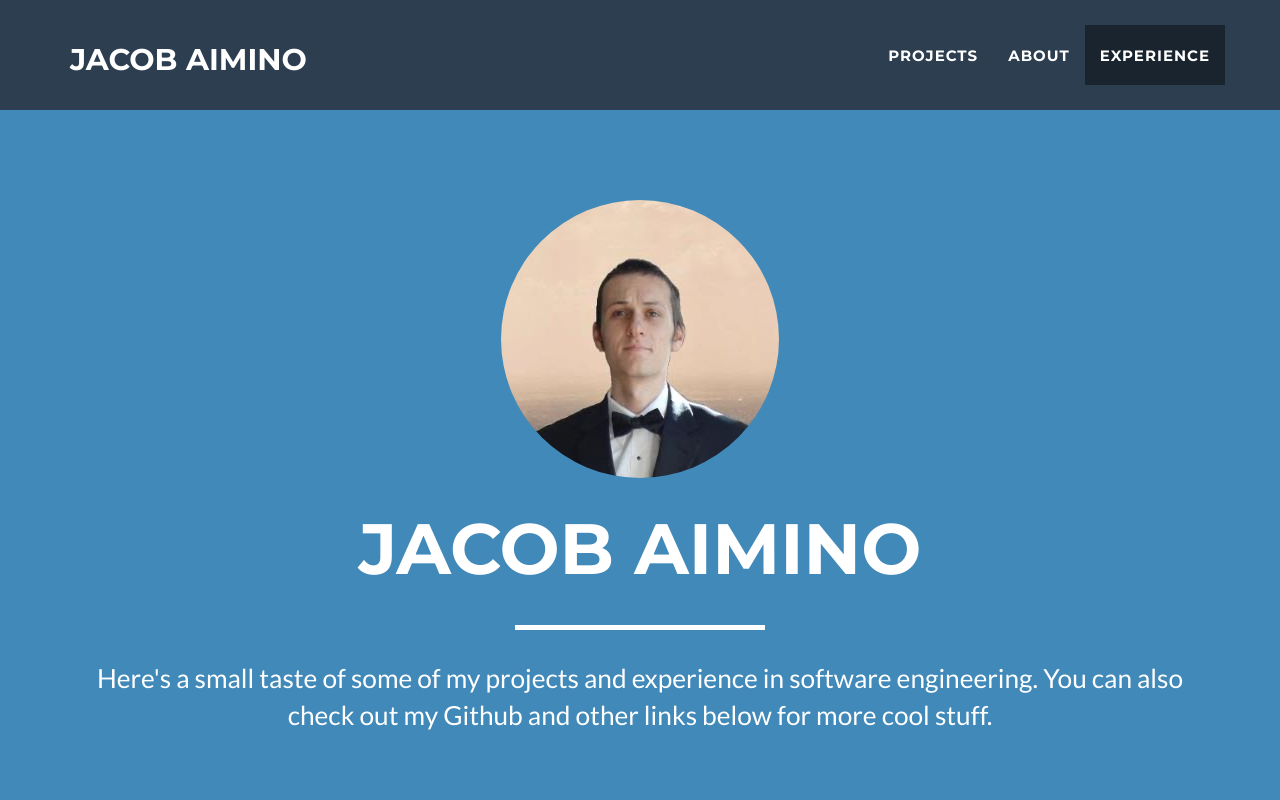
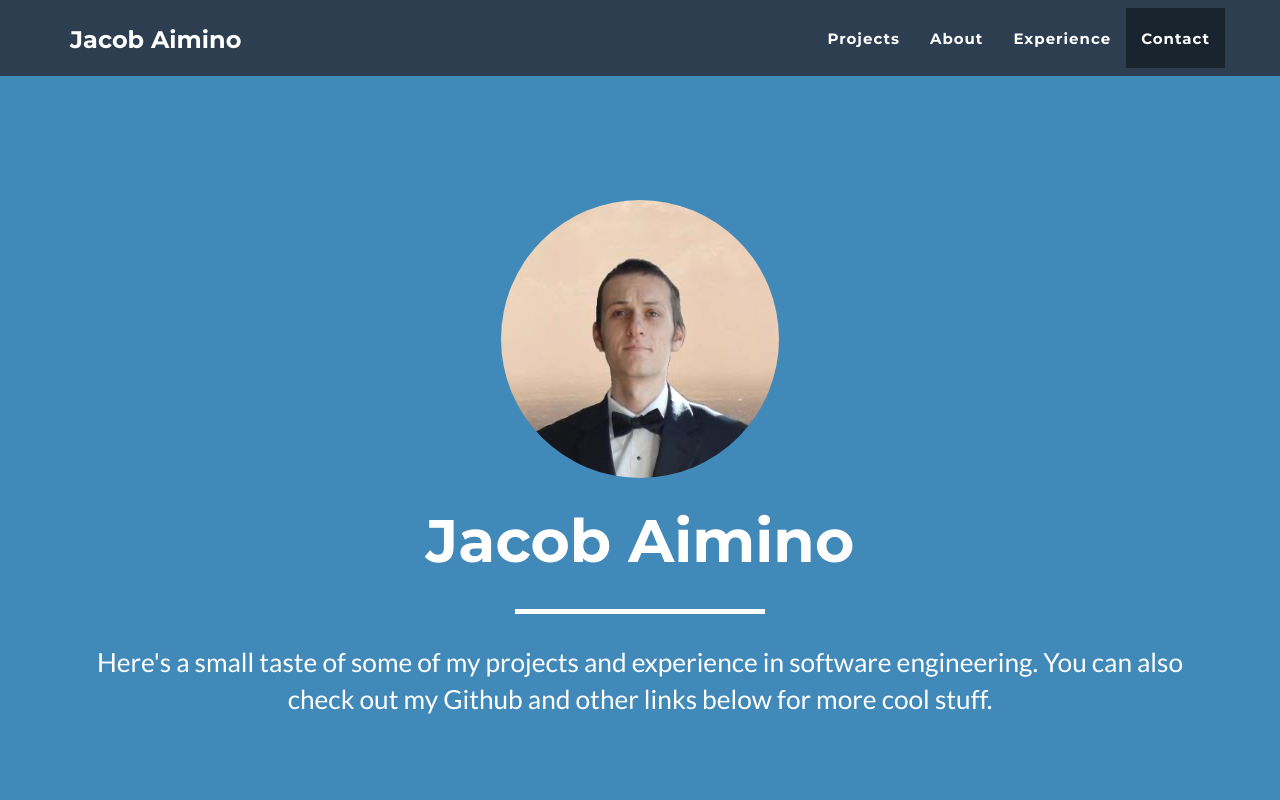
Before and after one commit to jaaimino/Portfolio, a plain HTML site: page index.html in a window 1280 px wide. Shown: the top 800 px of the page. Drawn offline with nearby package versions, Linux system fonts and the light colour scheme.

Commit message:
Changed more sizes

```diff
--- a/css/freelancer.css
+++ b/css/freelancer.css
@@ -31,7 +31,7 @@
 h4,
 h5,
 h6 {
-    text-transform: uppercase;
+    //text-transform: uppercase;
     font-family: Montserrat,"Helvetica Neue",Helvetica,Arial,sans-serif;
     font-weight: 700;
 }
@@ -97,9 +97,9 @@
 
 header .intro-text .name {
     display: block;
-    text-transform: uppercase;
+    //text-transform: uppercase;
     font-family: Montserrat,"Helvetica Neue",Helvetica,Arial,sans-serif;
-    font-size: 2em;
+    font-size: 2.0em;
     font-weight: 700;
 }
 
@@ -115,7 +115,7 @@
     }
 
     header .intro-text .name {
-        font-size: 4.75em;
+        font-size: 4.0em;
     }
 
     header .intro-text .skills {
@@ -125,21 +125,21 @@
 
 @media(min-width:768px) {
     .navbar-fixed-top {
-        padding: 25px 0;
+        padding: 8px 0;
         -webkit-transition: padding .3s;
         -moz-transition: padding .3s;
         transition: padding .3s;
     }
 
     .navbar-fixed-top .navbar-brand {
-        font-size: 2em;
+        font-size: 1.6em;
         -webkit-transition: all .3s;
         -moz-transition: all .3s;
         transition: all .3s;
     }
 
     .navbar-fixed-top.navbar-shrink {
-        padding: 10px 0;
+        padding: 0px 0;
     }
 
     .navbar-fixed-top.navbar-shrink .navbar-brand {
@@ -148,7 +148,7 @@
 }
 
 .navbar {
-    text-transform: uppercase;
+    //text-transform: uppercase;
     font-family: Montserrat,"Helvetica Neue",Helvetica,Arial,sans-serif;
     font-weight: 700;
 }
--- a/index.html
+++ b/index.html
@@ -58,6 +58,9 @@
                         </li>
                         <li class="page-scroll">
                             <a href="#experience">Experience</a>
+                        </li>
+                        <li class="page-scroll">
+                            <a href="#footer">Contact</a>
                         </li>
                         <!--
                         <li class="page-scroll">
@@ -264,7 +267,7 @@
         -->
 
         <!-- Footer -->
-        <footer class="text-center">
+        <footer class="text-center" id="footer">
             <div class="footer-above">
                 <div class="container">
                     <div class="row">
```
